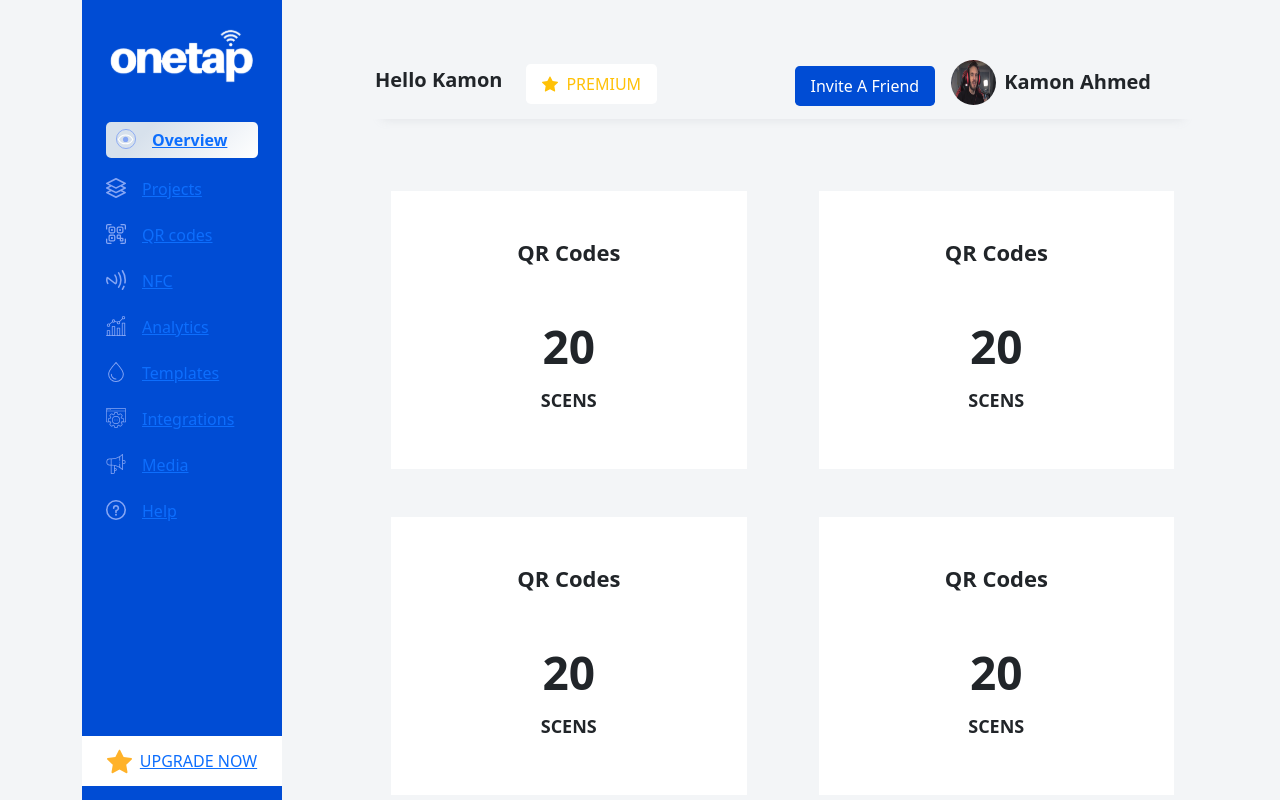
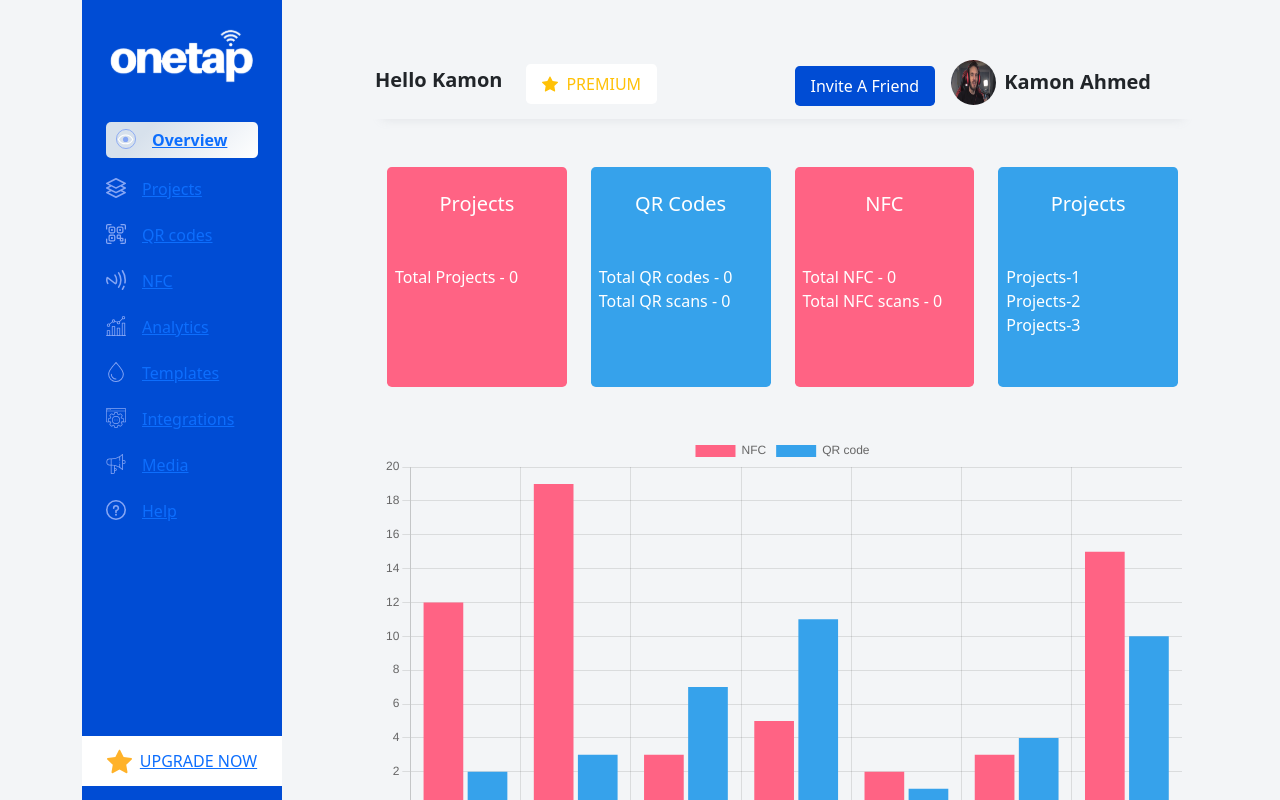
Before and after one commit to AhmedKamon/one-tap, a Next.js app: page /overview in a window 1280 px wide. Built offline with nearby package versions, Linux system fonts and the light colour scheme.

Commit message:
some update done

```diff
--- a/pages/overview.js
+++ b/pages/overview.js
@@ -1,7 +1,48 @@
-import React from 'react';
-import Navbar from '../components/navbar/navbar';
-import Sidebar from '../components/sidebar/sidebar';
-const array = [1, 2, 3, 4];
+import React from "react";
+import { Bar } from "react-chartjs-2";
+import Navbar from "../components/navbar/navbar";
+import Sidebar from "../components/sidebar/sidebar";
+
+// const array = [
+//   { id: 1, title: "Projects", total: "0" },
+//   { id: 2, title: "QR Codes", total: "0" },
+//   { id: 3, title: "NFC", total: "0" },
+//   { id: 4, title: "Most Popular", list: "No project to Show" },
+// ];
+
+const data = {
+  labels: ["1", "2", "3", "4", "5", "6", "7"],
+  datasets: [
+    {
+      label: "NFC",
+      data: [12, 19, 3, 5, 2, 3, 15],
+      backgroundColor: "rgb(255, 99, 132)",
+    },
+    {
+      label: "QR code",
+      data: [2, 3, 7, 11, 1, 4, 10],
+      backgroundColor: "rgb(54, 162, 235)",
+    },
+  ],
+};
+
+const options = {
+  scales: {
+    yAxes: [
+      {
+        stacked: true,
+        ticks: {
+          beginAtZero: true,
+        },
+      },
+    ],
+    xAxes: [
+      {
+        stacked: true,
+      },
+    ],
+  },
+};
 
 const Overview = () => {
   return (
@@ -12,16 +53,54 @@ const Overview = () => {
         </div>
         <div className="col-md-9 vh-100 scroll">
           <Navbar />
-          <div className="row my-5">
-            {array.map((test) => (
-              <div className="col-md-6 m-0" key={test}>
-                <div className="p-5 bg-white text-center m-4">
-                  <h6 className="fw-bold mb-5 fs-22 lh-26">QR Codes</h6>
-                  <h6 className="fw-bold fs-46 lh-66">20</h6>
-                  <h6 className="fw-bold fs-18 lh-26">SCENS</h6>
-                </div>
+          <div className="row my-5 mx-2">
+            {/* project card  */}
+            <div className="col-md-3">
+              <div className="py-4 px-2 rounded-3 text-white bg-pink cardHeight">
+                <h6 className="fontMedium mb-5 fs-20 lh-26 text-center">
+                  Projects
+                </h6>
+                <p className="m-0">Total Projects - 0</p>
               </div>
-            ))}
+            </div>
+            {/* project card end */}
+            {/* qr card  */}
+            <div className="col-md-3">
+              <div className="py-4 px-2 rounded-3 text-white bg-light-blue cardHeight">
+                <h6 className="fontMedium mb-5 text-center fs-20 lh-26">
+                  QR Codes
+                </h6>
+                <p className="m-0">Total QR codes - 0</p>
+                <p>Total QR scans - 0</p>
+              </div>
+            </div>
+            {/* qr card end */}
+            {/* nfc card  */}
+            <div className="col-md-3">
+              <div className="py-4 px-2 rounded-3 text-white bg-pink cardHeight">
+                <h6 className="fontMedium text-center mb-5 fs-20 lh-26">
+                  NFC{" "}
+                </h6>
+                <p className="m-0">Total NFC - 0</p>
+                <p>Total NFC scans - 0</p>
+              </div>
+            </div>
+            {/* nfc card end */}
+            {/* top project card  */}
+            <div className="col-md-3">
+              <div className="py-4 px-2 rounded-3 text-white bg-light-blue cardHeight">
+                <h6 className="fontMedium mb-5 fs-20 text-center lh-26">
+                  Projects
+                </h6>
+                <p className="m-0">Projects-1</p>
+                <p className="m-0">Projects-2</p>
+                <p className="m-0">Projects-3</p>
+              </div>
+            </div>
+            {/* top project card end */}
+          </div>
+          <div className="mx-3 my-5">
+            <Bar data={data} options={options} />
           </div>
         </div>
       </div>
--- a/styles/globals.css
+++ b/styles/globals.css
@@ -26,8 +26,6 @@ a {
 
 .projectInput {
   border: none;
-  background-color: #e8f0ff;
-  color: #004cd4;
   width: 100%;
   padding: 10px 15px;
   position: relative;
@@ -35,11 +33,10 @@ a {
 
 .searchIcon {
   position: absolute;
-  right: 10px;
-  top: 20%;
+  right: 20px;
+  top: 25%;
   z-index: 10;
   font-size: 25px;
-  color: #004cd4;
   border-radius: 10px;
 }
 
@@ -48,7 +45,6 @@ a {
   cursor: pointer;
   background-color: #004cd4;
   color: white;
-  width: 70%;
   border-radius: 5px;
 }
 
@@ -65,7 +61,7 @@ a {
 .projectCardItem {
   height: 255px;
   /* width: 173px; */
-  width: 90%;
+  /* width: 90%; */
   background-color: white;
   font-size: 12px;
   display: flex;
@@ -218,3 +214,19 @@ input[type="color"]::-webkit-color-swatch {
   border: none;
   border-radius: 5px;
 }
+
+.boxShadow {
+  box-shadow: rgba(0, 0, 0, 0.1) 0px 1px 4px;
+}
+
+.bg-light-blue {
+  background-color: rgb(54, 162, 235);
+}
+
+.bg-pink {
+  background-color: rgb(255, 99, 132);
+}
+
+.cardHeight {
+  height: 220px;
+}
```
Also changed, not shown: pages/projects.js (+18 -22 lines), pages/qr-codes.js (+52 -42 lines).
